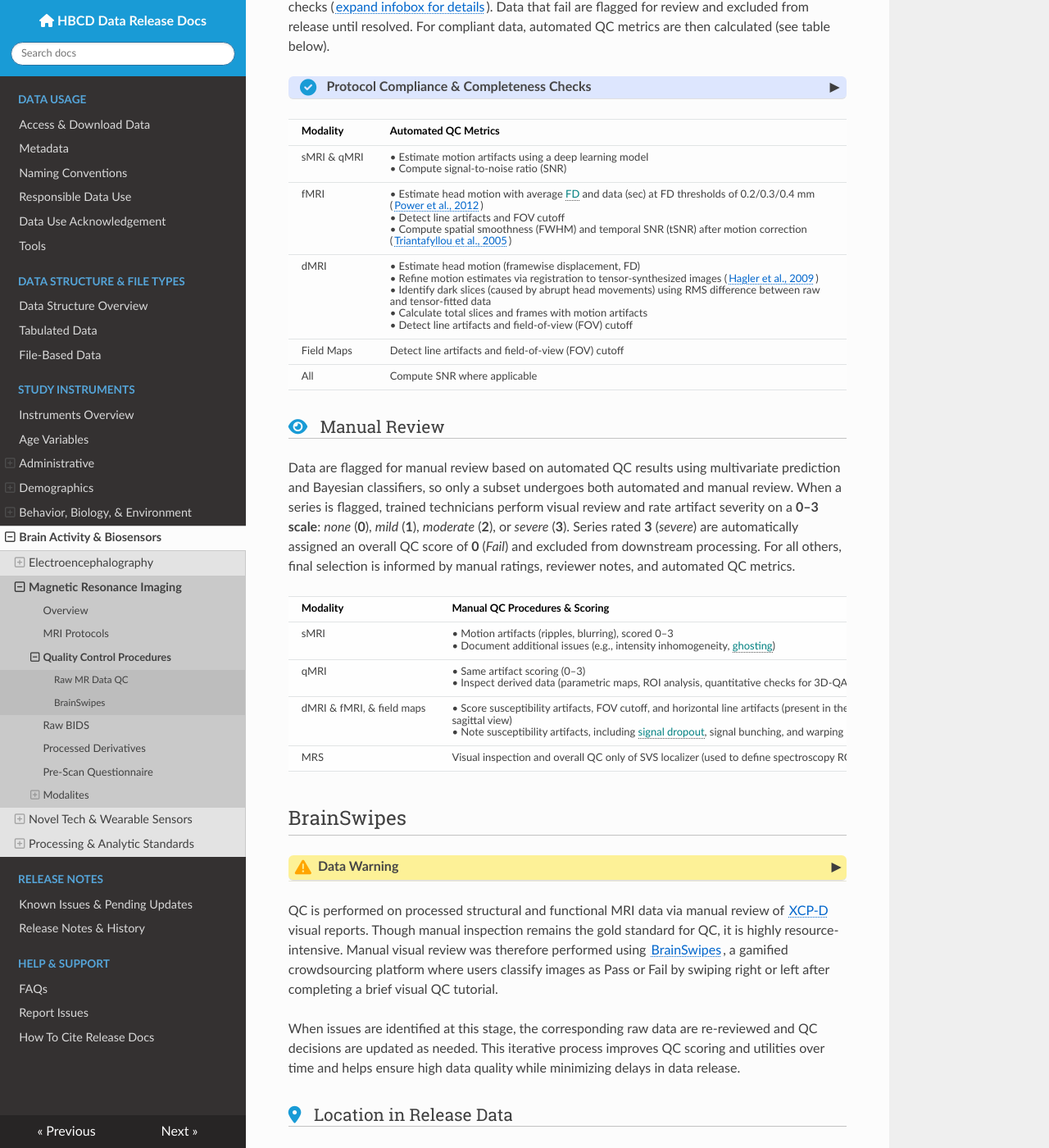
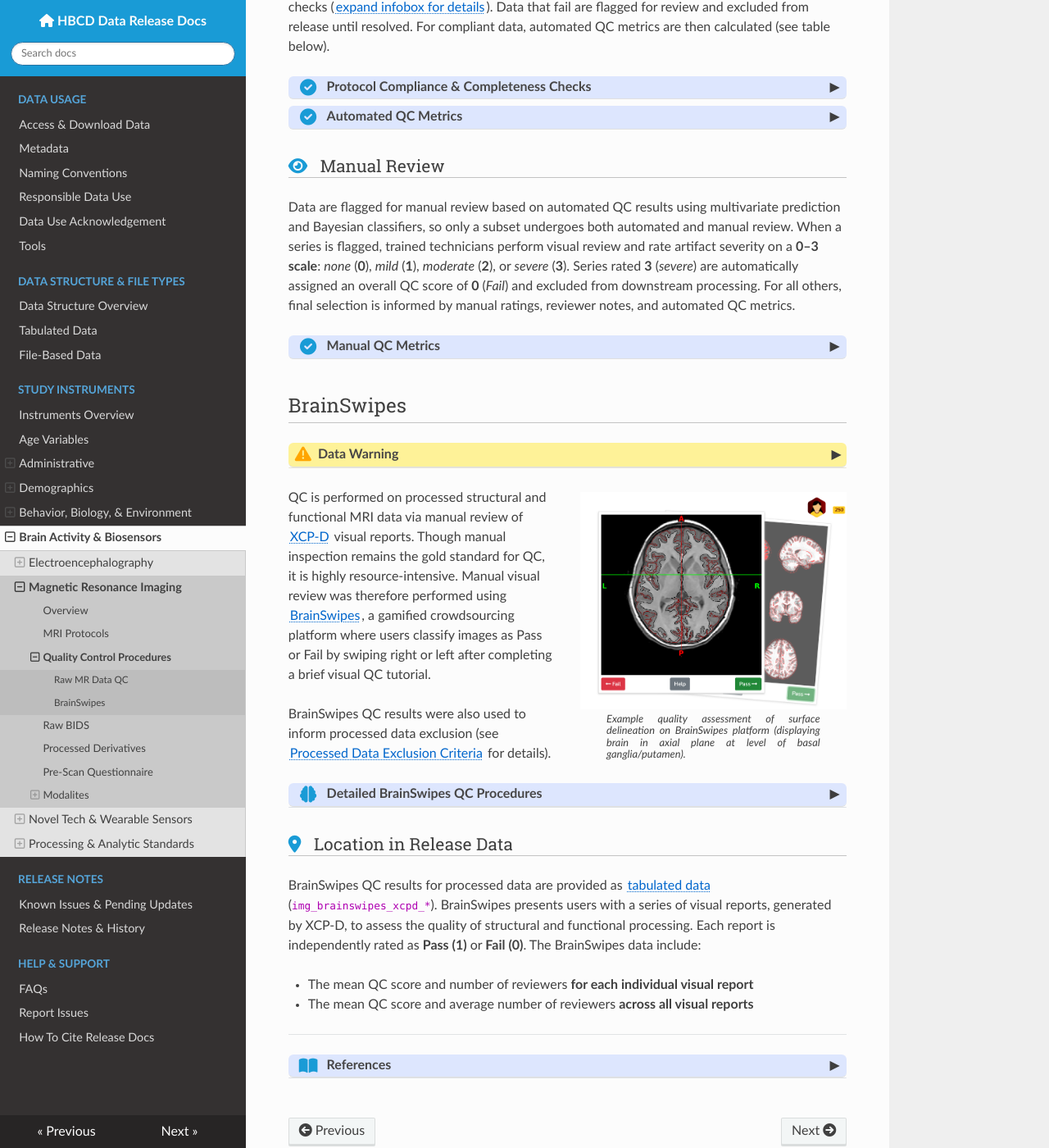
Before and after one commit to nbdc-datahub/hbcd-docs, an MkDocs documentation site: the page built from docs/instruments/mri/qc.md, in a window 1280 px wide and 1400 px high, scrolled down 708 px. Shown: the whole window at 82% size. Built offline with MkDocs 1.6.1, drawn with Linux system fonts in a browser that asks for light colours; nearby versions of some CDN libraries; some of the changed text lies outside the part shown.

Commit message:
add  collapsible sections to QC

```diff
--- a/docs/instruments/mri/qc.md
+++ b/docs/instruments/mri/qc.md
@@ -26,8 +26,18 @@ Automated QC begins immediately after data upload with protocol compliance and c
 <p><strong>Protocol compliance</strong> is performed by extracting imaging parameters from DICOM headers to confirm that key parameters (e.g., voxel size, TR, orientation) match the expected protocol for each scanner. Out-of-compliance series are flagged for review and sites are contacted if corrective action is needed.</p>
 <p><strong>Completeness checks</strong> verify that all expected series are present in each imaging session. Missing data usually indicate an aborted scan or incomplete data transfer. Series included in a valid session include: <strong>T1w &amp; T2w</strong> structural scans; <strong>2 resting state functional runs</strong> (each accompanied by fieldmaps acquired in AP and PA phase encoding directions); <strong>diffusion scans (acquired both AP and PA)</strong>; quantitative <strong>QALAS and B1 maps</strong>; and an <strong>MRS scan and SVS localizer</strong>. </p>
 </div>
-<p></p>
 
+<div id="auto-qc" class="table-banner" onclick="toggleCollapse(this)">
+  <span class="emoji"><i class="fa fa-circle-check"></i></span>
+  <span class="text-with-link">
+<span class="text">Automated QC Metrics</span>
+  <a class="anchor-link" href="#auto-qc" title="Copy link">
+  <i class="fa-solid fa-link"></i>
+  </a>
+  </span>
+  <span class="arrow">▸</span>
+</div>
+<div class="table-collapsible-content">
 <table class="compact-table-no-vertical-lines" style="width: 100%; border-collapse: collapse; table-layout: fixed;">
 <thead>
 <tr>
@@ -70,18 +80,25 @@ Automated QC begins immediately after data upload with protocol compliance and c
 </tr>
 </tbody>
 </table>
+</div>
 
 ### <i class="fa-solid fa-eye header-icon"></i> Manual Review
 
 Data are flagged for manual review based on automated QC results using multivariate prediction and Bayesian classifiers, so only a subset undergoes both automated and manual review. When a series is flagged, trained technicians perform visual review and rate artifact severity on a **0–3 scale**: *none* (**0**), *mild* (**1**), *moderate* (**2**), or *severe* (**3**). Series rated **3** (*severe*) are automatically assigned an overall QC score of **0** (*Fail*) and excluded from downstream processing. For all others, final selection is informed by manual ratings, reviewer notes, and automated QC metrics.
 
+<div id="man-qc" class="table-banner" onclick="toggleCollapse(this)">
+  <span class="emoji"><i class="fa fa-circle-check"></i></span>
+  <span class="text-with-link">
+<span class="text">Manual QC Metrics</span>
+  <a class="anchor-link" href="#man-qc" title="Copy link">
+  <i class="fa-solid fa-link"></i>
+  </a>
+  </span>
+  <span class="arrow">▸</span>
+</div>
+<div class="table-collapsible-content">
 <table class="compact-table-no-vertical-lines">
-<thead>
-<tr>
-    <th>Modality</th>
-    <th>Manual QC Procedures & Scoring</th>
-</tr>
-</thead>
+<thead><tr>    <th>Modality</th>    <th>Manual QC Procedures & Scoring</th></tr></thead>
 <tbody>
 <tr>
     <td>sMRI</td>
@@ -106,6 +123,7 @@ Data are flagged for manual review based on automated QC results using multivari
 </tr>
 </tbody>
 </table>
+</div>
 
 ## BrainSwipes
 
@@ -131,23 +149,22 @@ Data are flagged for manual review based on automated QC results using multivari
 </div>
 <p></p>
 
-QC is performed on processed structural and functional MRI data via manual review of <a href="../mri-proc/#xcp-d">XCP-D</a> visual reports. Though manual inspection remains the gold standard for QC, it is highly resource-intensive. Manual visual review was therefore performed using **[BrainSwipes](#brainswipes)**, a gamified crowdsourcing platform where users classify images as Pass or Fail by swiping right or left after completing a brief visual QC tutorial.
 
 
+<div style="display: flex; align-items: center; gap: 30px;">
+<div style="flex: 1;">
+<!-- <p>Processed structural and functional MRI data are quality-controlled via manual review of <a href="../mri-proc/#xcp-d">XCP-D</a> visual reports. Manual inspection remains the gold standard for QC, but is highly resource-intensive.</p> -->
+<p>QC is performed on processed structural and functional MRI data via manual review of <a href="../mri-proc/#xcp-d">XCP-D</a> visual reports. Though manual inspection remains the gold standard for QC, it is highly resource-intensive. Manual visual review was therefore performed using <a href="https://brainswipes.us/about/">BrainSwipes</a>, a gamified crowdsourcing platform where users classify images as Pass or Fail by swiping right or left after completing a brief visual QC tutorial.</p>
+<p>BrainSwipes QC results were also used to inform processed data exclusion (see <a href="../exclusion-criteria/#processed-data-exclusion-criteria" target="_blank">Processed Data Exclusion Criteria</a> for details).</p>
+</div>
+  <div style="flex: 1; text-align: center;">
+    <img src="../images/brainswipes.png" style="max-width:100%; height:auto; display:block; margin:0 auto;">
+    <p style="font-size: 0.8em; margin-top: 5px; line-height: 1.1; max-width:80%; margin-left:auto; margin-right:auto; text-align:justify;">
+      <i>Example quality assessment of surface delineation on BrainSwipes platform (displaying brain in axial plane at level of basal ganglia/putamen).</i>
+    </p>
+  </div>
+</div>
 
-When issues are identified at this stage, the corresponding raw data are re-reviewed and QC decisions are updated as needed. This iterative process improves QC scoring and utilities over time and helps ensure high data quality while minimizing delays in data release.
-
-### <i class="fa-solid fa-location-dot header-icon"></i> Location in Release Data
-<!-- , with unique hash identifiers indicating T1w- vs T2w-based surface-reconstruction method used in Infant fMRIPrep (<a href="../mri-proc/#m-crib-s-freesurfer">see details</a>). -->
-
-BrainSwipes QC results for processed data are provided as <a href="../../#mri-tab">tabulated data</a> (`img_brainswipes_xcpd_*`). BrainSwipes presents users with a series of visual reports, generated by XCP-D, to assess the quality of structural and functional processing. Each report is independently rated as **Pass (1)** or **Fail (0)**. The BrainSwipes data include:
-
- - The mean QC score and number of reviewers **for each individual visual report**
- - The mean QC score and average number of reviewers **across all visual reports**
-
-### BrainSwipes QC Procedures
-
- <p>
 <div id="swipes-procedures" class="table-banner" onclick="toggleCollapse(this)">
 <span class="emoji"><i class="fa fa-brain"></i></span>
 <span class="text-with-link">
@@ -166,29 +183,31 @@ In addition to surface delineation, structural QA also includes atlas registrati
 <p><b>Functional Registration</b><br>
 Functional registration is evaluated by overlaying outlines of functional images onto structural images and vice versa. Swipes display nine slices of the same functional image for visual inspection, with three slices per anatomical plane. Quality is assessed similarly to structural atlas registration, focusing on the alignment of the overlaid contours. Additional evaluation includes checking for artifacts such as signal dropout. Images are derived from XCP-D visual reports.</p>
 </div>
-</p>
 
-<div style="display: flex; align-items: center; gap: 30px;">
-<div style="flex: 1;">
-<!-- <p>Processed structural and functional MRI data are quality-controlled via manual review of <a href="../mri-proc/#xcp-d">XCP-D</a> visual reports. Manual inspection remains the gold standard for QC, but is highly resource-intensive.</p> -->
-<p>To support large-scale QC, HBCD uses <a href="https://brainswipes.us/about/">BrainSwipes</a>, a gamified, crowdsourced platform where users classify images as Pass or Fail by swiping right or left after completing a brief visual QC tutorial.</p>
-<p>BrainSwipes QC results were also used to identify and exclude derivative outputs with severe data quality issues from the release (see <a href="../exclusion-criteria/#processed-data-exclusion-criteria" target="_blank">Processed Data Exclusion Criteria</a> for details).</p>
+### <i class="fa-solid fa-location-dot header-icon"></i> Location in Release Data
+BrainSwipes QC results for processed data are provided as <a href="../../#mri-tab">tabulated data</a> (`img_brainswipes_xcpd_*`). BrainSwipes presents users with a series of visual reports, generated by XCP-D, to assess the quality of structural and functional processing. Each report is independently rated as **Pass (1)** or **Fail (0)**. The BrainSwipes data include:
+
+ - The mean QC score and number of reviewers **for each individual visual report**
+ - The mean QC score and average number of reviewers **across all visual reports**
+
+---
+
+<div id="ref" class="table-banner" onclick="toggleCollapse(this)">
+  <span class="emoji"><i class="fa-solid fa-book-open"></i></span>
+  <span class="text-with-link">
+  <span class="text">References</span>
+  <a class="anchor-link" href="#ref" title="Copy link">
+  <i class="fa-solid fa-link"></i>
+  </a>
+  </span>
+  <span class="arrow">▸</span>
 </div>
-  <div style="flex: 1; text-align: center;">
-    <img src="../images/brainswipes.png" style="max-width:100%; height:auto; display:block; margin:0 auto;">
-    <p style="font-size: 0.8em; margin-top: 5px; line-height: 1.1; max-width:80%; margin-left:auto; margin-right:auto; text-align:justify;">
-      <i>Example quality assessment of surface delineation on BrainSwipes platform (displaying brain in axial plane at level of basal ganglia/putamen).</i>
-    </p>
-  </div>
-</div>
-
-
-<!--
-### References
+<div class="collapsible-content">
 <div class="references">
     <p>Dean III, D. C., Tisdall, M. D., Wisnowski, J. L., Feczko, E., Gagoski, B., Alexander, A. L., ... &amp; HBCD MRI Working Group. (2024). Quantifying brain development in the HEALthy Brain and Child Development (HBCD) Study: The magnetic resonance imaging and spectroscopy protocol. <em>Developmental Cognitive Neuroscience</em>, 70, 101452. <a href="https://doi.org/10.1016/j.dcn.2024.101452">https://doi.org/10.1016/j.dcn.2024.101452</a></p>
     <p>Gard, A. M., Hyde, L. W., Heeringa, S. G., West, B. T., & Mitchell, C. (2023). Why weight? Analytic approaches for large-scale population neuroscience data. Developmental Cognitive Neuroscience, 59, 101196. <a href="https://doi.org/10.1016/j.dcn.2023.101196">https://doi.org/10.1016/j.dcn.2023.101196</a></p>
     <p>Hagler, D. J., Jr, Ahmadi, M. E., Kuperman, J., Holland, D., McDonald, C. R., Halgren, E., &amp; Dale, A. M. (2009). Automated white-matter tractography using a probabilistic diffusion tensor atlas: Application to temporal lobe epilepsy. Human Brain Mapping, 30(5), 1535–1547. <a href="https://doi.org/10.1002/hbm.20619">https://doi.org/10.1002/hbm.20619</a></p>
     <p>Power, J. D., Barnes, K. A., Snyder, A. Z., Schlaggar, B. L., &amp; Petersen, S. E. (2012). Spurious but systematic correlations in functional connectivity MRI networks arise from subject motion. NeuroImage, 59(3), 2142–2154. <a href="https://doi.org/10.1016/j.neuroimage.2011.10.018">https://doi.org/10.1016/j.neuroimage.2011.10.018</a></p>
     <p>Triantafyllou, C., Hoge, R. D., Krueger, G., Wiggins, C. J., Potthast, A., Wiggins, G. C., &amp; Wald, L. L. (2005). Comparison of physiological noise at 1.5 T, 3 T and 7 T and optimization of fMRI acquisition parameters. NeuroImage, 26(1), 243–250. <a href="https://doi.org/10.1016/j.neuroimage.2005.01.007">https://doi.org/10.1016/j.neuroimage.2005.01.007</a></p>
-</div> -->
+</div>
+</div>
```
